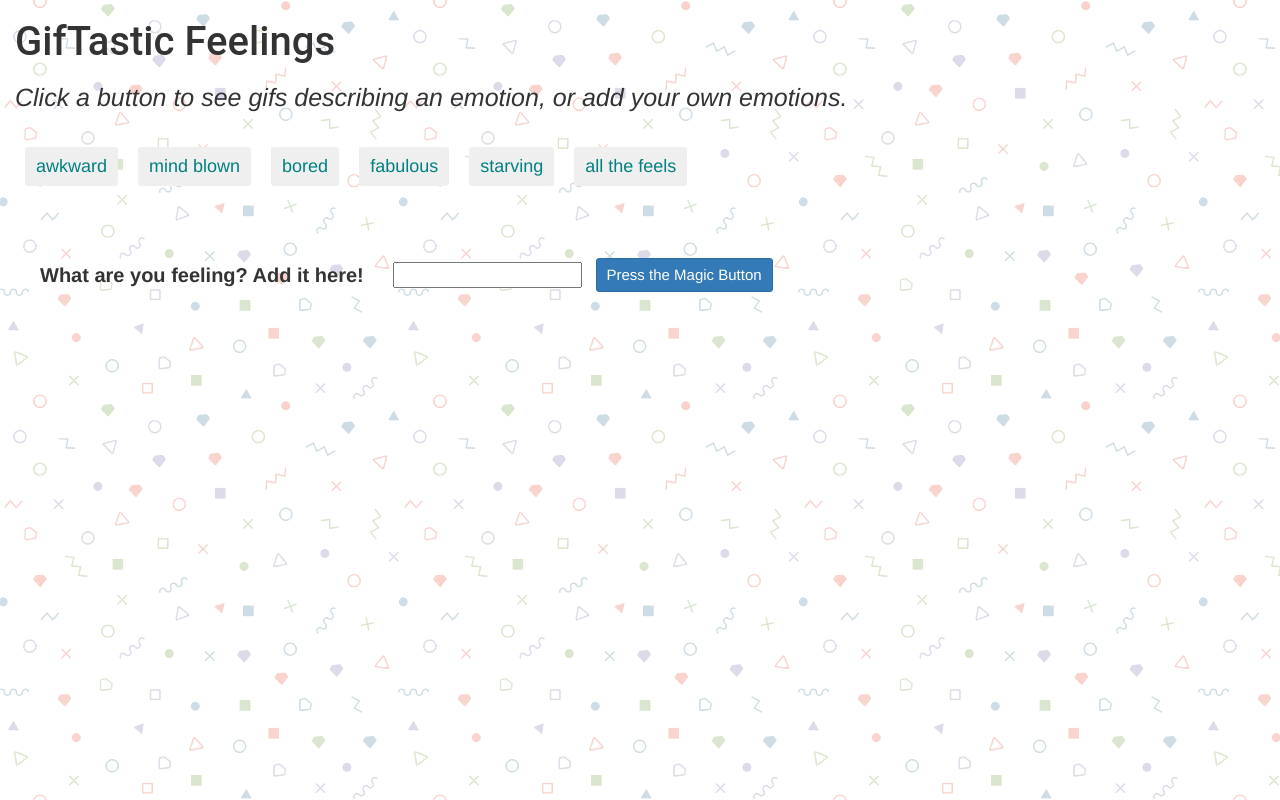
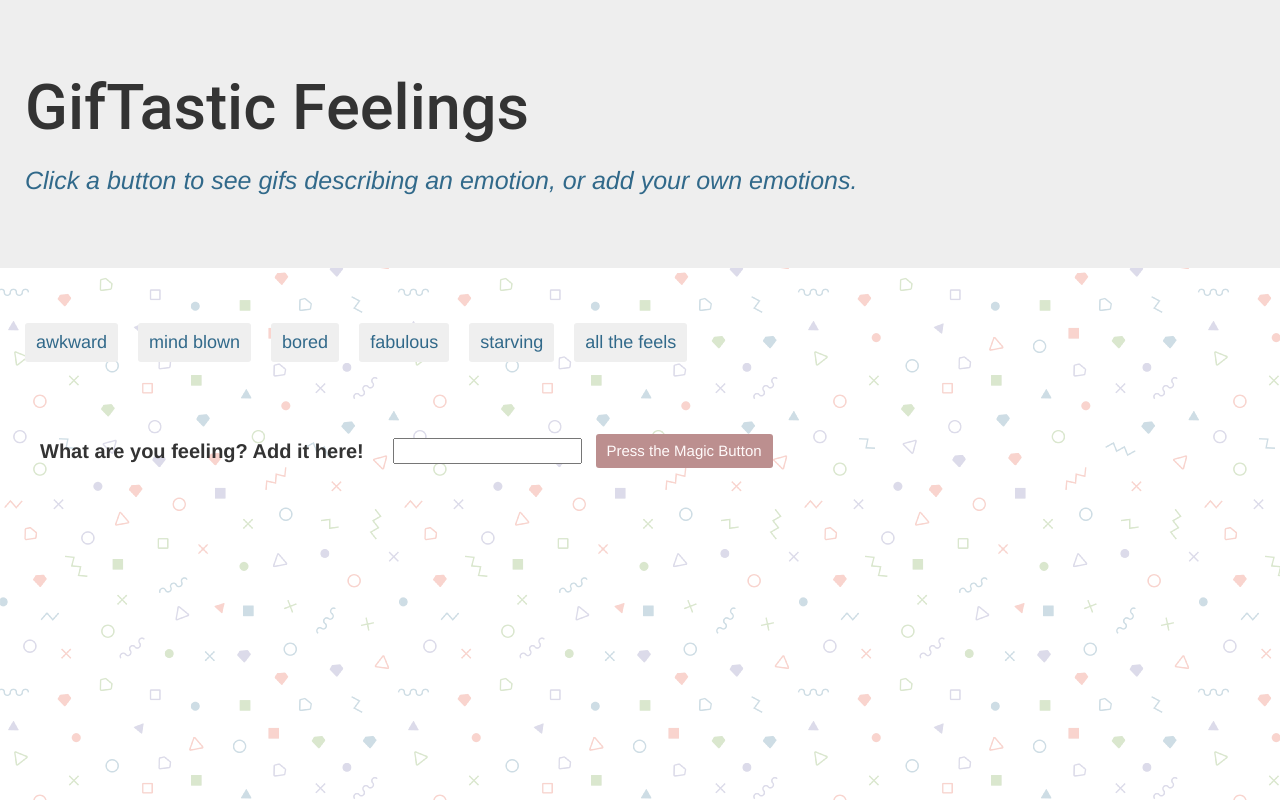
Before and after one commit to itsmegh/GifTastic, a plain HTML site: page index.html in a window 1280 px wide. Drawn offline with nearby package versions, Linux system fonts and the light colour scheme; a web font is replaced by a local one.

Commit message:
added a jumbotron, adjusted style

```diff
--- a/assets/css/style.css
+++ b/assets/css/style.css
@@ -5,11 +5,13 @@ body {
 #add-emotion {
     margin: 10px;
     font-size: 15px;
+    background-color: #bc8f8f;
+    color: snow;
 }
 
 .emotion {
     margin: 25px 10px 10px 10px;
-    color: teal;
+    color: #31698a;
     font-size: 18px;
 }
 
@@ -21,11 +23,14 @@ label {
 h1 {
     font-size: 40px;
     font-family: roboto, sans-serif;
+    margin: 25px;
 }
 
 h3 {
     font-size: 25px;
     font-style: italic;
+    margin: 25px;
+    color: #31698a;
 }
 
 .col-md-5 {
--- a/index.html
+++ b/index.html
@@ -18,14 +18,12 @@
 </head>
 
 <body>
+    <div class="jumbotron">
+        <h1 class="mt-0 mb-1">GifTastic Feelings</h1>
+        <h3>Click a button to see gifs describing an emotion, or add your own emotions.</h3>
+    </div>
     <div class="container-fluid">
-        <div class="media">
-            <div class="media-body">
-                <h1 class="mt-0 mb-1">GifTastic Feelings</h1>
-                    <h3>Click a button to see gifs describing an emotion, or add your own emotions.</h3>
-            </div>
-            <!--<img class="ml-3" src="https://media.giphy.com/media/coxzJubQ2WfWE/giphy.gif" alt="cat in box">-->
-        </div>
+
 
         <div id="emotions-view"></div>
         <br>
@@ -39,7 +37,7 @@
             </div>
             <div class="form-group mb-2">
                 <!--button to trigger new emotion to be added-->
-                <input id="add-emotion" class="btn btn-primary btn-sm mb-2" type="submit" value="Press the Magic Button">
+                <input id="add-emotion" class="btn btn-secondary btn-sm mb-2" type="submit" value="Press the Magic Button">
             </div>
 
         </form>
```
